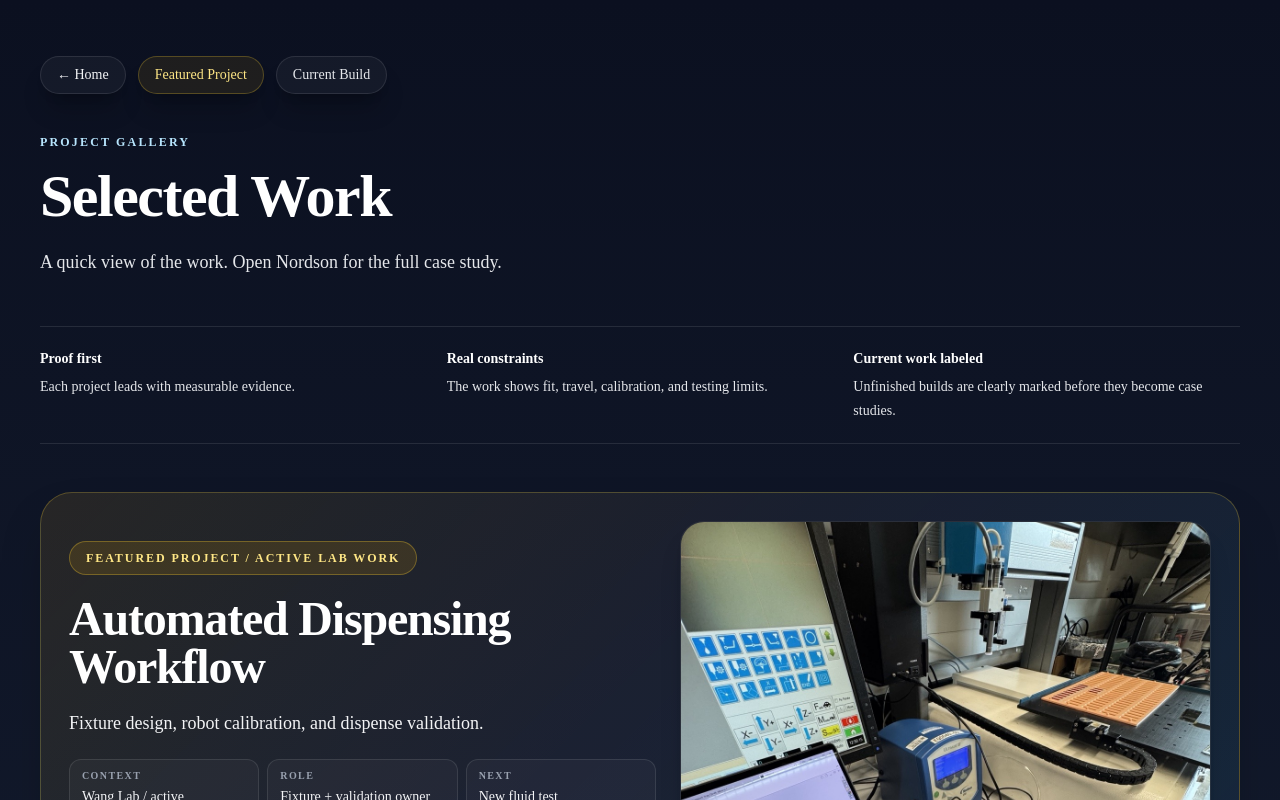
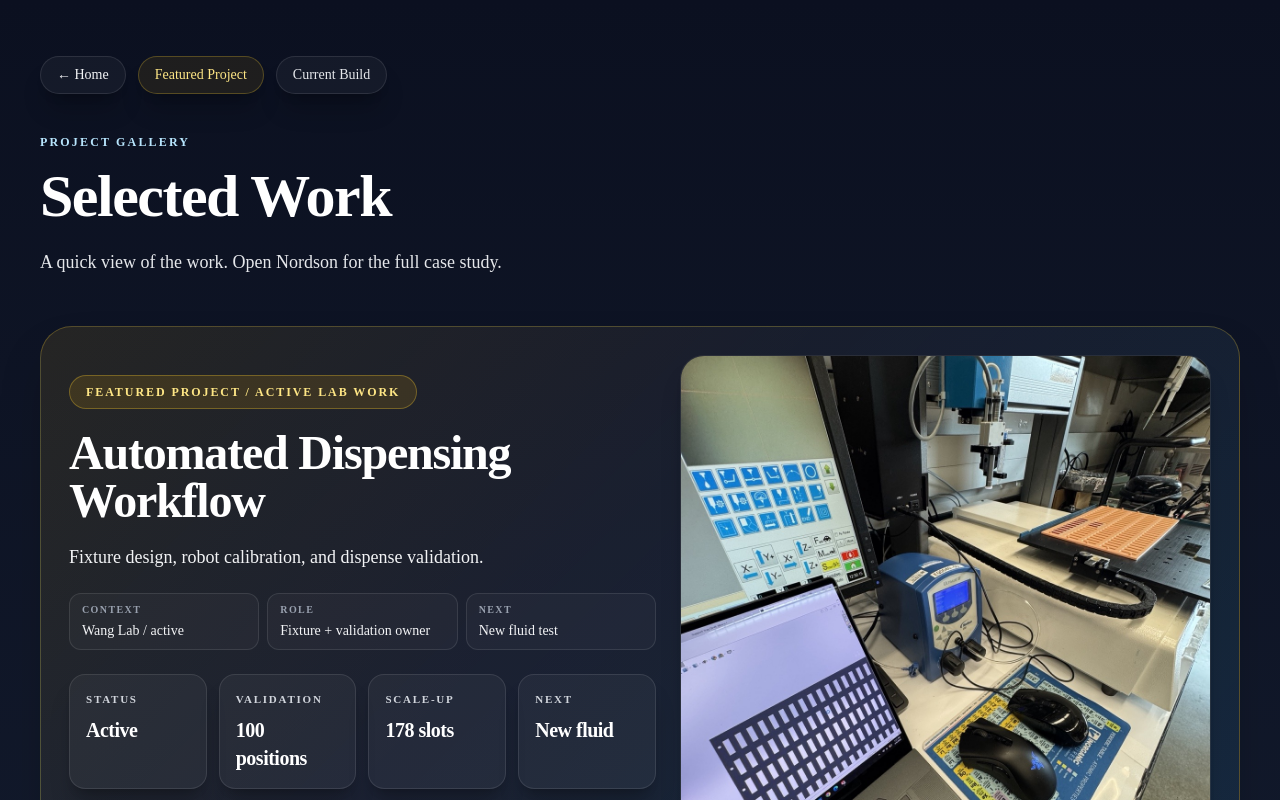
Before and after one commit to manimhungry/Alex-Portfolio, a Next.js app: page /projects in a window 1280 px wide. Shown: the top 800 px of the page. Built offline with nearby package versions, Linux system fonts and the light colour scheme.

Commit message:
Remove Proof first / Real constraints / Current work labeled blocks

```diff
--- a/app/projects/page.tsx
+++ b/app/projects/page.tsx
@@ -509,22 +509,7 @@ export default function ProjectsPage() {
           </p>
         </header>
 
-        <section className="mb-12 border-y border-white/10 py-5">
-          <div className="grid gap-5 text-sm leading-6 text-gray-200 md:grid-cols-3">
-            <div>
-              <div className="font-semibold text-white">Proof first</div>
-              <p className="mt-1">Each project leads with measurable evidence.</p>
-            </div>
-            <div>
-              <div className="font-semibold text-white">Real constraints</div>
-              <p className="mt-1">The work shows fit, travel, calibration, and testing limits.</p>
-            </div>
-            <div>
-              <div className="font-semibold text-white">Current work labeled</div>
-              <p className="mt-1">Unfinished builds are clearly marked before they become case studies.</p>
-            </div>
-          </div>
-        </section>
+        {/* Removed three descriptive blocks: Proof first / Real constraints / Current work labeled */}
 
         <FeaturedProject />
         <CurrentBuild />
```
